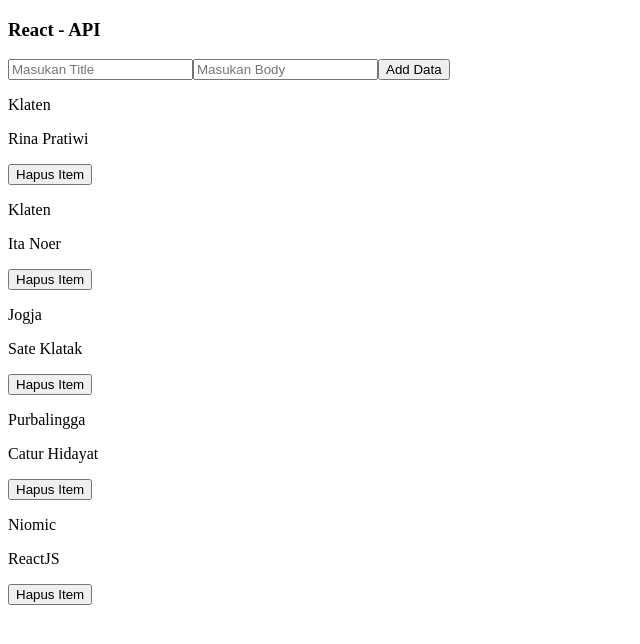
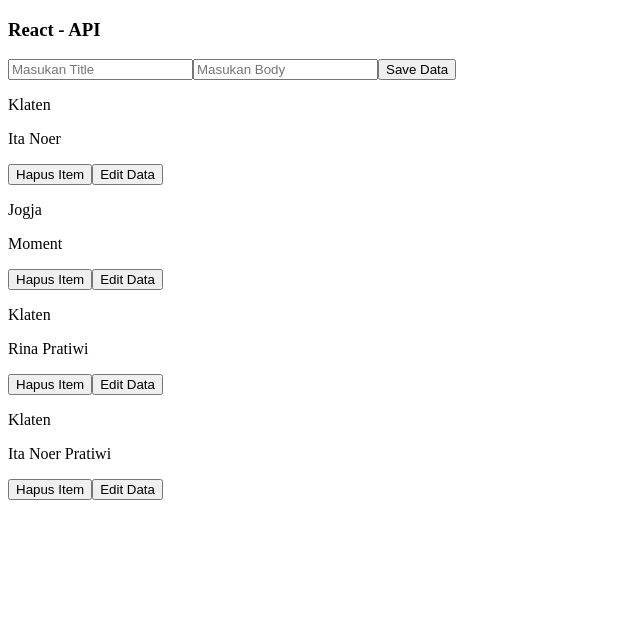
Before and after one commit to brokylabs/ReactJS, a React (Create React App) app in the folder hello-api/: page / in a window 1280 px wide. Shown: the top 644 px of the page, without its empty margins (0-640 px from the left). Built offline with nearby package versions, Linux system fonts and the light colour scheme; data requests are answered from the project's data file.

Commit message:
React-api Interaksi-api PUT

```diff
--- a/hello-api/db.json
+++ b/hello-api/db.json
@@ -3,27 +3,22 @@
     {
       "id": 1613126887923,
       "title": "Klaten",
+      "body": "Ita Noer"
+    },
+    {
+      "id": 1613142428143,
+      "title": "Jogja",
+      "body": "Moment"
+    },
+    {
+      "id": 1613144031224,
+      "title": "Klaten",
       "body": "Rina Pratiwi"
     },
     {
-      "id": 1613126927233,
+      "id": 1613144031225,
       "title": "Klaten",
-      "body": "Ita Noer"
-    },
-    {
-      "id": 1613126970576,
-      "title": "Jogja",
-      "body": "Sate Klatak"
-    },
-    {
-      "id": 1613127072938,
-      "title": "Purbalingga",
-      "body": "Catur Hidayat"
-    },
-    {
-      "id": 1613127084050,
-      "title": "Niomic",
-      "body": "ReactJS "
+      "body": "Ita Noer Pratiwi"
     }
   ],
   "comments": [],
--- a/hello-api/src/App.js
+++ b/hello-api/src/App.js
@@ -5,6 +5,7 @@
     super(props);
     this.state = {
       dataApi : [],
+      editData : false,
       dataPost : {
         id: 0,
         title: "",
@@ -21,6 +22,17 @@
       })
   }
 
+  clearInput = () => {
+    let newdataPost = {...this.state.dataPost}
+    newdataPost["id"] = ""
+    newdataPost["title"] = ""
+    newdataPost["body"] = ""
+
+    this.setState({
+      dataPost : newdataPost
+    })
+  }
+
   handleRemove = (e) => {
     console.log(e.target.value);
     fetch(`http://localhost:3005/posts/${e.target.value}`, {
@@ -28,26 +40,62 @@
     }).then(res => this.handleReload())
   }
 
-
   handleChange = (e) => {
     let newdataPost  = {...this.state.dataPost}
-    newdataPost['id'] = new Date().getTime()
+    if(this.editData === false){
+      newdataPost['id'] = new Date().getTime()
+    }
+
     newdataPost[e.target.name] = e.target.value
     this.setState({
       dataPost : newdataPost
     }, () => console.log(this.state.dataPost))
   }
 
+  getData = (e) => {
+    axios.get(`http://localhost:3005/posts/${e.target.value}`)
+      .then(res => {
+        this.setState({
+          dataPost : res.data,
+          editData : true
+        })
+      })
+  }
+
   postData = () => {
     // axios.post(`http://localhost:3005/posts`, this.state.dataPost)
     //   .then(res  => { this.handleReload()})
-    console.log("add data");
-    axios({
-      method : "POST",
-      url : "http://localhost:3005/posts",
-      data : this.state.dataPost
-    }).then(res  => { this.handleReload()})
+    // console.log("add data");
+
+    if(this.state.editData === false){
+      axios({
+        method : "POST",
+        url : "http://localhost:3005/posts",
+        data : this.state.dataPost
+      }).then(res  => {
+        this.handleReload();
+
+        let newdataPost = {...this.state.dataPost}
+        newdataPost["id"] = ""
+        newdataPost["title"] = ""
+        newdataPost["body"] = ""
+        this.setState({
+          dataPost : newdataPost
+          // dataPost : this.clearInput()
+        })
+      })} else {
+        axios.put(`http://localhost:3005/posts/${this.state.dataPost.id}`, this.state.dataPost)
+          .then(res => {
+            this.handleReload()
+            this.clearInput()
+          }).then(() => {
+            this.setState({
+              editData : false
+            })
+          })
+      }
   }
+
 
   componentDidMount(){
 
@@ -66,9 +114,10 @@
     return (
       <div>
         <h3>React - API</h3>
-          <input type="text" name="title" placeholder="Masukan Title" onChange={this.handleChange}></input>
-          <input type="text" name="body" placeholder="Masukan Body" onChange={this.handleChange}></input>
-          <button type="submit" onClick={this.postData}>Add Data</button>
+          <input type="text" name="title" value={this.state.dataPost.title} placeholder="Masukan Title" onChange={this.handleChange}></input>
+          <input type="text" name="body" value={this.state.dataPost.body} placeholder="Masukan Body" onChange={this.handleChange}></input>
+          <button type="submit" onClick={this.postData}>Save Data</button>
+
         {this.state.dataApi.map((dat, index)=>{
           return (
             <div key={index}>
@@ -76,6 +125,7 @@
                   <p>{dat.title}</p>
                   <p>{dat.body}</p>
                   <button value={dat.id} onClick={this.handleRemove}>Hapus Item</button>
+                  <button value={dat.id} onClick={this.getData}>Edit Data</button>
             </div>
           )
         })}
```
